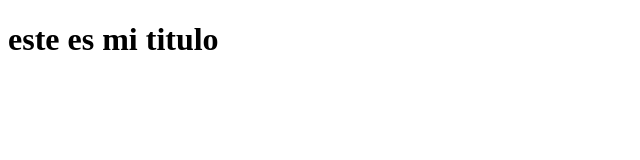
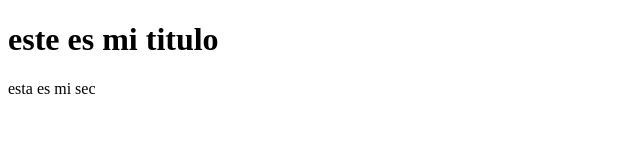
Before and after one commit to cinthyaorellana/practicandoGit, a plain HTML site: page index.html in a window 1280 px wide. Shown: the whole page, without its empty margins (0-640 px from the left). Drawn offline with Linux system fonts and the light colour scheme.

Commit message:
mi segundo commit

```diff
--- a/index.html
+++ b/index.html
@@ -7,5 +7,6 @@
 </head>
 <body>
     <h1>este es mi titulo</h1>
+    <section>esta es mi sec</section>
 </body>
 </html>
```
